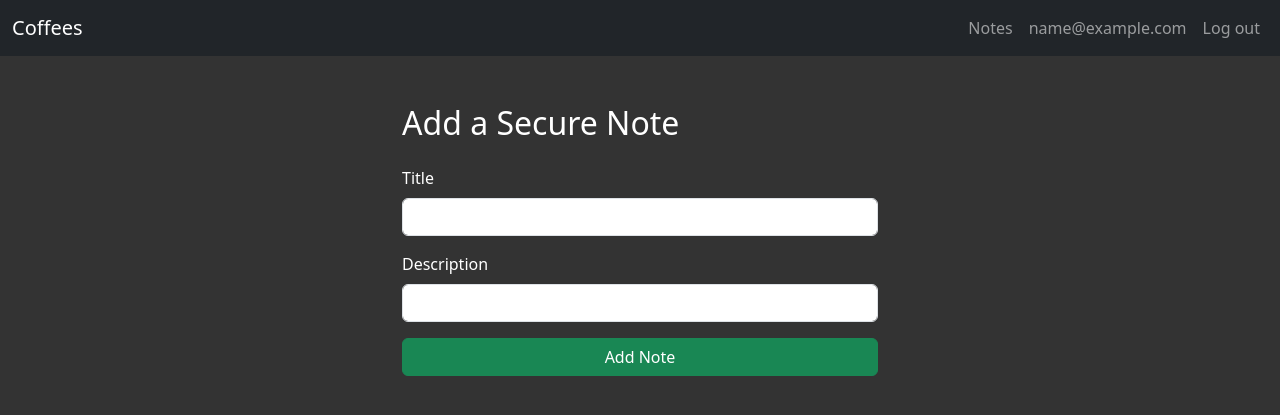
After one commit to Dylalva/Project-CI-CD-Pipeline, a Flask app: page /add_note in a window 1280 px wide. The commit adds this page. Shown: the top 415 px of the page. Run offline with Flask 3, Linux system fonts and the light colour scheme; the visitor is signed in with stand-in values (Sample User, id 1); some libraries are stand-ins or nearby versions.

Commit message:
Update project: User notes and add Notes RDB Firebase

```diff
--- a/app.py
+++ b/app.py
@@ -4,7 +4,11 @@ from flask_wtf import FlaskForm
 from wtforms import StringField, PasswordField, SubmitField, SelectField
 from wtforms.validators import DataRequired, URL, Email, EqualTo, Length
 import csv
-from firebase_auth import login_user, register_user, logout_user, get_current_user, login_with_google
+from firebase_auth import login_user, register_user, logout_user, get_current_user, login_with_google, firebase_config
+
+from utils_crypto import generate_key, hash_data, encrypt_data, decrypt_data
+import datetime
+import pyrebase
 
 '''
 Red underlines? Install the required packages first:
@@ -14,7 +18,7 @@ On Windows type:
 python -m pip install -r requirements.
 
 On MacOS type:
-pip3 install -r requirements.txt
+pip3 install -r requirements.tx
 
 This will install the packages from requirements.txt for this project.
 '''
@@ -49,6 +53,12 @@ class RegisterForm(FlaskForm):
     password = PasswordField('Contraseña', validators=[DataRequired(), Length(min=6)])
     confirm = PasswordField('Repetir Contraseña', validators=[DataRequired(), EqualTo('password', message='Las contraseñas deben coincidir.')])
     submit = SubmitField('Registrarse')
+
+
+class NoteForm(FlaskForm):
+    title = StringField('Title', validators=[DataRequired()])
+    description = StringField('Description', validators=[DataRequired()])
+    submit = SubmitField('Add Note')
 
 
 @app.route("/")
@@ -128,5 +138,88 @@ def google_callback():
         return jsonify({'success': False, 'error': 'No se pudo iniciar sesión con Google.'})
 
 
+def get_user_id_token(user):
+    # Busca el idToken en los posibles lugares
+    if 'idToken' in user:
+        return user['idToken']
+    if 'id_token' in user:
+        return user['id_token']
+    # Google login puede anidar el token
+    if 'idToken' in user.get('stsTokenManager', {}):
+        return user['stsTokenManager']['idToken']
+    # Google login con REST puede devolver 'idToken' en la raíz
+    if 'idToken' in user.get('user', {}):
+        return user['user']['idToken']
+    # Si no se encuentra, retorna None
+    return None
+
+
+@app.route('/add_note', methods=['GET', 'POST'])
+def add_note():
+    if not session.get('user'):
+        return redirect(url_for('login'))
+    form = NoteForm()
+    if form.validate_on_submit():
+        title = form.title.data
+        description = form.description.data
+        date = datetime.datetime.now().strftime('%d-%m-%Y %H-%M')
+        note_hash = hash_data(title + description + date)
+        user = session['user']
+        uid = user.get('localId') or user.get('user_id') or user.get('uid')
+        id_token = get_user_id_token(user)
+        if not id_token:
+            return 'Authentication token not found. Please log in again.', 401
+        key = generate_key(uid)
+        encrypted_title = encrypt_data(title, key).decode()
+        encrypted_description = encrypt_data(description, key).decode()
+        encrypted_date = encrypt_data(date, key).decode()
+        firebase_db = pyrebase.initialize_app(firebase_config).database()
+        note_obj = {
+            'title': encrypted_title,
+            'description': encrypted_description,
+            'date': encrypted_date,
+            'hash': note_hash
+        }
+        print("UID:", uid)
+        print("ID_TOKEN:", id_token)
+        print("NOTE_OBJ:", note_obj)
+        try:
+            firebase_db.child('notes').child(uid).push(note_obj, id_token)
+        except Exception as e:
+            print("Error al hacer push:", e)
+            return f"Error al guardar la nota: {e}", 500
+        return redirect(url_for('user_notes'))
+    return render_template('add_note.html', form=form)
+
+
+@app.route('/user_notes')
+def user_notes():
+    if not session.get('user'):
+        return redirect(url_for('login'))
+    user = session['user']
+    uid = user.get('localId') or user.get('user_id') or user.get('uid')
+    id_token = get_user_id_token(user)
+    if not id_token:
+        return 'Authentication token not found. Please log in again.', 401
+    key = generate_key(uid)
+    firebase_db = pyrebase.initialize_app(firebase_config).database()
+    notes = []
+    try:
+        notes_data = firebase_db.child('notes').child(uid).get(id_token).val()
+        if notes_data:
+            for note_id, note in notes_data.items():
+                try:
+                    title = decrypt_data(note['title'].encode(), key)
+                    description = decrypt_data(note['description'].encode(), key)
+                    date = decrypt_data(note['date'].encode(), key)
+                    notes.append({'title': title, 'description': description, 'date': date})
+                except Exception:
+                    continue
+    except Exception:
+        notes = []
+    notes = sorted(notes, key=lambda n: n['date'], reverse=True)
+    return render_template('user_notes.html', notes=notes)
+
+
 if __name__ == '__main__':
     app.run(debug=True, host='0.0.0.0', port=5000)
--- a/firebase_auth.py
+++ b/firebase_auth.py
@@ -5,7 +5,7 @@ import requests
 firebase_config = {
   "apiKey": "AIzaSyDGumoDc1Gr0iNcOjFFpwTvU2WUXWV0LLI",
   "authDomain": "ci-cd-app-6589f.firebaseapp.com",
-  "databaseURL": "https://ci-cd-app-6589f.firebaseio.com",
+  "databaseURL": "https://ci-cd-app-6589f-default-rtdb.firebaseio.com",
   "projectId": "ci-cd-app-6589f",
   "storageBucket": "ci-cd-app-6589f.appspot.com",
   "messagingSenderId": "518988882520",
@@ -52,6 +52,9 @@ def login_with_google(id_token):
         res = requests.post(url, json=payload)
         res.raise_for_status()
         user = res.json()
+        # Normaliza el token para que siempre esté en la raíz como 'idToken'
+        if 'idToken' not in user and 'id_token' in user:
+            user['idToken'] = user['id_token']
         session['user'] = user
         return True, None
     except Exception as e:
--- a/requirements.txt
+++ b/requirements.txt
@@ -5,3 +5,4 @@ Flask_WTF==1.2.1
 Werkzeug==3.0.6
 pyrebase4==4.7.1
 requests==2.31.0
+cryptography==42.0.5
--- /dev/null
+++ b/templates/add_note.html
@@ -0,0 +1,21 @@
+{% extends 'base.html' %}
+{% block title %}Add Note{% endblock %}
+{% block content %}
+<div class="container mt-5" style="max-width: 500px;">
+  <h2 class="mb-4">Add a Secure Note</h2>
+  <form method="POST">
+    {{ form.hidden_tag() }}
+    <div class="mb-3">
+      {{ form.title.label(class="form-label") }}
+      {{ form.title(class="form-control") }}
+    </div>
+    <div class="mb-3">
+      {{ form.description.label(class="form-label") }}
+      {{ form.description(class="form-control", rows=4) }}
+    </div>
+    <div class="mb-3">
+      {{ form.submit(class="btn btn-success w-100") }}
+    </div>
+  </form>
+</div>
+{% endblock %}
--- a/templates/base.html
+++ b/templates/base.html
@@ -33,6 +33,9 @@
           <ul class="navbar-nav ms-auto">
             {% if session.get('user') %}
               <li class="nav-item">
+                <a class="nav-link" href="{{ url_for('user_notes') }}">Notes</a>
+              </li>
+              <li class="nav-item">
                 <span class="nav-link">{{ session['user']['email'] }}</span>
               </li>
               <li class="nav-item">
```
Also changed, not shown: templates/user_notes.html (added, +21 -0 lines), utils_crypto.py (added, +19 -0 lines).
